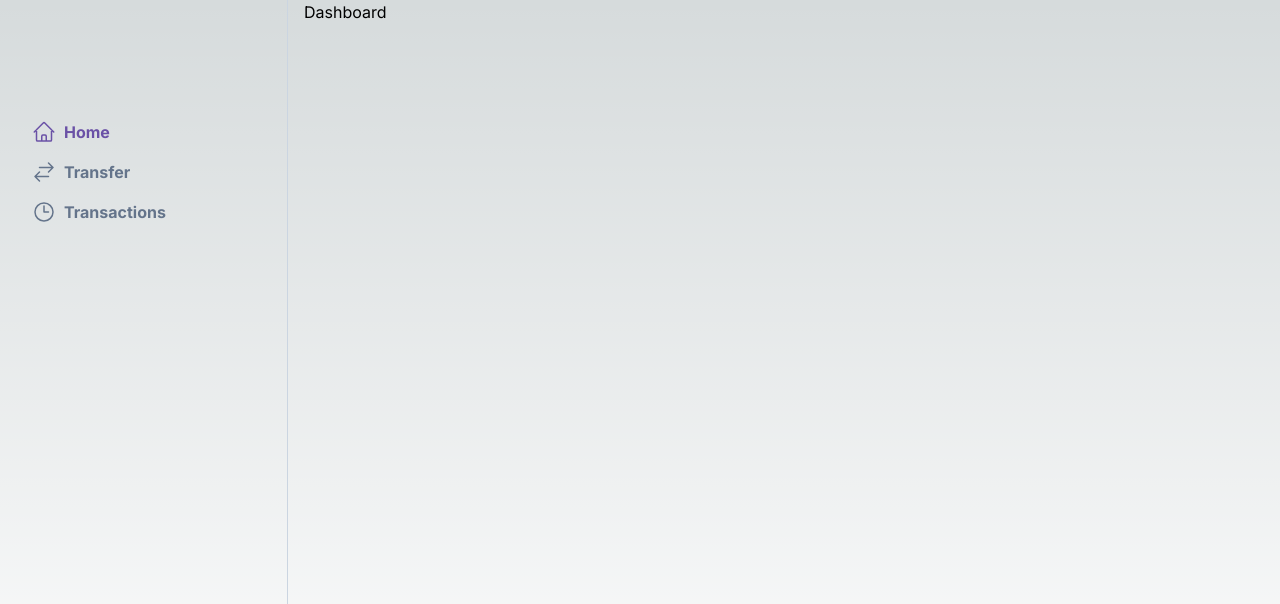
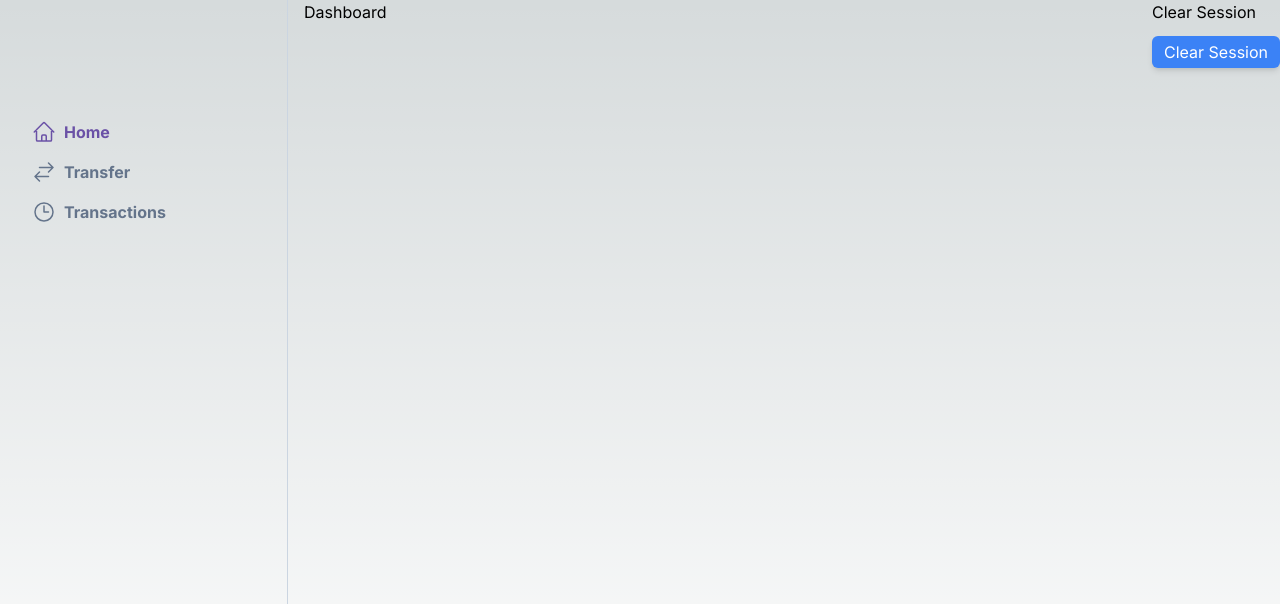
Before and after one commit to Abhinandan-Singh-Baghel/Paytm_Turbo, a Next.js app in the folder apps/user-app/: page /dashboard in a window 1280 px wide. Shown: the top 604 px of the page. Built offline with nearby package versions, Linux system fonts and the light colour scheme.

Commit message:
Added Clear Session Button to clear the current session

```diff
--- a/apps/user-app/app/(dashboard)/dashboard/page.tsx
+++ b/apps/user-app/app/(dashboard)/dashboard/page.tsx
@@ -1,6 +1,41 @@
+"use client"
+import { signOut } from 'next-auth/react';
+
 
 export default function() {
-    return <div>
-        Dashboard
+    return <div className='flex-1 flex justify-between'>
+       <div>Dashboard</div>
+       <ClearSessionPage/>
     </div>
 }
+
+
+
+const ClearSessionPage = () => {
+  // Function to clear session and redirect to login/signup page
+  const handleClearSession = async () => {
+    try {
+      // Clear session data
+      await signOut({ redirect: false });
+
+      // Redirect to login/signup page
+      window.location.href = '/api/auth/signin'; // Change '/login' to the appropriate URL of your login/signup page
+    } catch (error) {
+      console.error('Error clearing session:', error);
+    }
+  };
+
+  return (
+    <div>
+      <h1 className='text-l pb-3'>Clear Session</h1>
+      <button
+  onClick={handleClearSession}
+  className={`px-3 py-1 bg-blue-500 text-white rounded-md shadow-md hover:bg-blue-600 focus:outline-none focus:ring focus:ring-blue-400`}
+>
+  Clear Session
+</button>
+    </div>
+  );
+};
+
+// export default ClearSessionPage;
```
